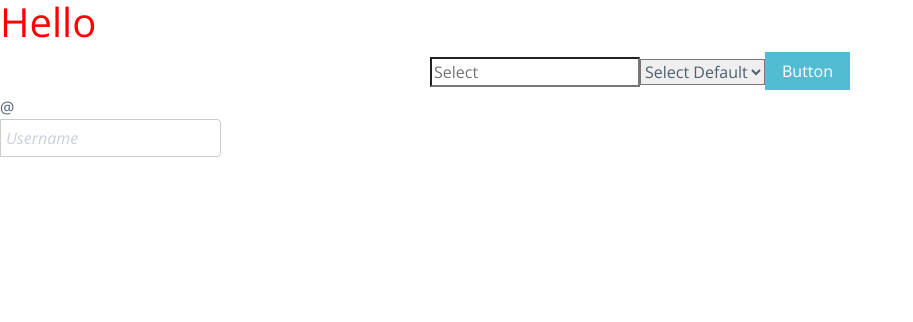
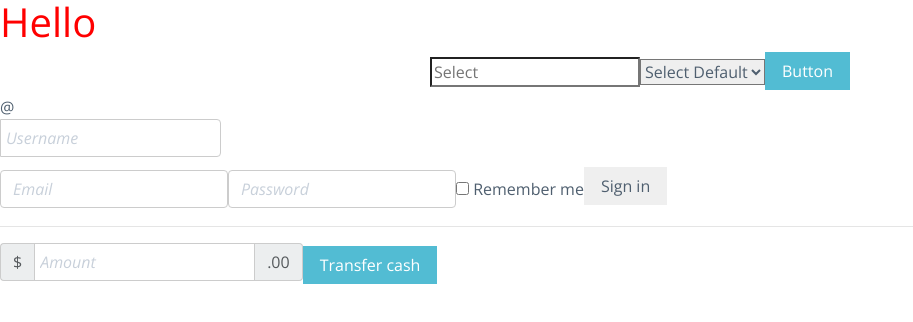
Before and after one commit to Malleus-Sasha/balance-money-ng, an Angular app: page / in a window 1280 px wide. Shown: the top 322 px of the page, without its empty margins (0-913 px from the left). Built offline with nearby package versions, Linux system fonts and the light colour scheme.

Commit message:
[bm] Форма Amount HTML review: myself

```diff
--- a/src/app/app.component.html
+++ b/src/app/app.component.html
@@ -15,3 +15,33 @@
     </div>
     <input type="text" class="form-control" placeholder="Username" aria-label="Username" aria-describedby="basic-addon1">
 </div>
+
+
+<form class="form-inline">
+    <div class="form-group">
+        <label class="sr-only" for="exampleInputEmail3">Email address</label>
+        <input type="email" class="form-control" id="exampleInputEmail3" placeholder="Email">
+    </div>
+    <div class="form-group">
+        <label class="sr-only" for="exampleInputPassword3">Password</label>
+        <input type="password" class="form-control" id="exampleInputPassword3" placeholder="Password">
+    </div>
+    <div class="checkbox">
+        <label>
+            <input type="checkbox"> Remember me
+        </label>
+    </div>
+    <button type="submit" class="btn btn-default">Sign in</button>
+</form>
+<hr>
+<form class="form-inline">
+    <div class="form-group">
+        <label class="sr-only" for="exampleInputAmount">Amount (in dollars)</label>
+        <div class="input-group">
+            <div class="input-group-addon">$</div>
+            <input type="text" class="form-control" id="exampleInputAmount" placeholder="Amount">
+            <div class="input-group-addon">.00</div>
+        </div>
+    </div>
+    <button type="submit" class="btn btn-primary">Transfer cash</button>
+</form>
```
